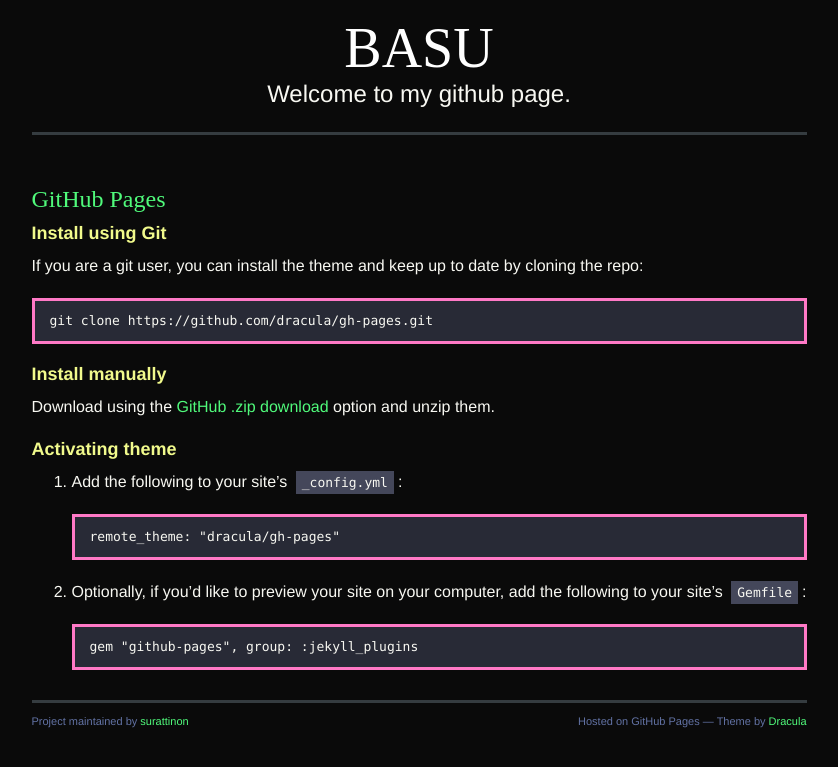
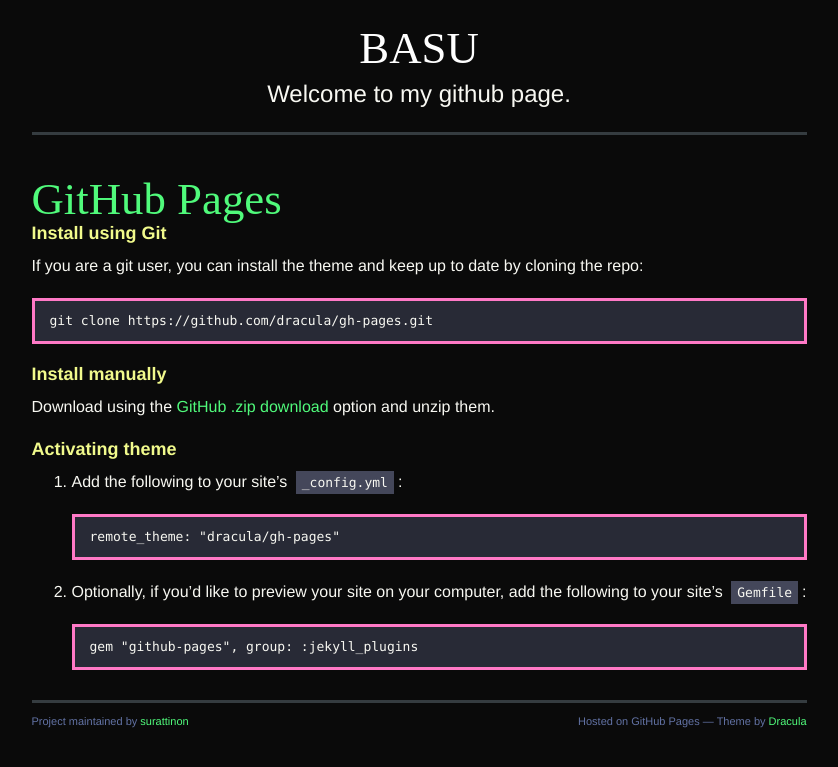
Before and after one commit to surattinon/surattinon.github.io, a Jekyll site: the page built from INSTALL.md, in a window 1280 px wide. Shown: the top 767 px of the page, without its empty margins (221-1059 px from the left). Built offline with Jekyll 4.4.1, drawn with Linux system fonts in a browser that asks for light colours; nearby versions of some CDN libraries; some web fonts are replaced; our own code applies the rules of GitHub Pages for plain Markdown files.

Commit message:
update..

```diff
--- a/_sass/jekyll-theme-dracula.scss
+++ b/_sass/jekyll-theme-dracula.scss
@@ -48,6 +48,7 @@ h3 {
 h1 {
   color: #fff;
   font-size: 56px;
+  font-size: 3.5vw;
   line-height: 52px;
 }
 
@@ -58,6 +59,7 @@ h2 {
 
 h3 {
   font-size: 24px;
+  font-size: 3.5vw;
   line-height: 28px;
 }
 
```
